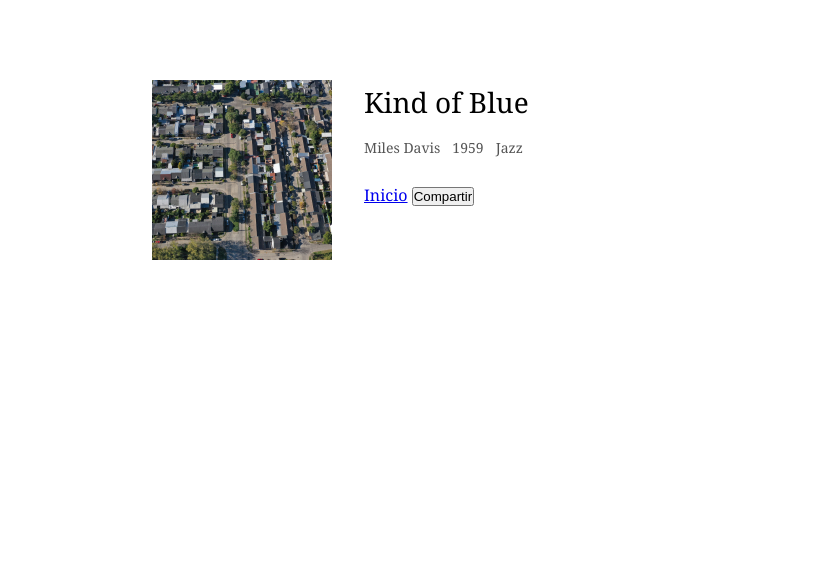
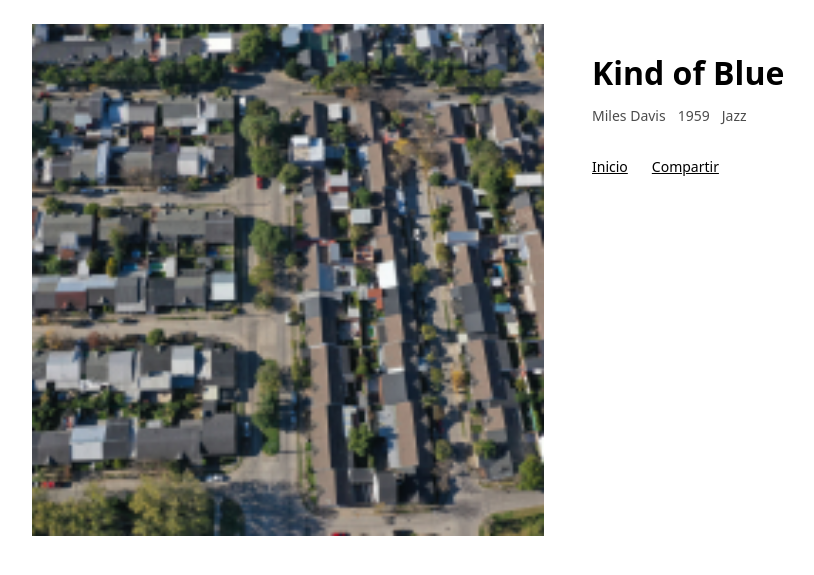
Before and after one commit to gsplay/undisco, a Jekyll site: the page built from discos/kind-of-blue.md, in a window 1280 px wide. Shown: the top 575 px of the page, without its empty margins (152-966 px from the left). Built offline with Jekyll 4.4.1, drawn with Linux system fonts in a browser that asks for light colours.

Commit message:
Update main.css
asdwee3

```diff
--- a/assets/css/main.css
+++ b/assets/css/main.css
@@ -1,58 +1,97 @@
 * {
   box-sizing: border-box;
-  margin: 0;
-  padding: 0;
 }
 
 body {
-  font-family: Georgia, "Times New Roman", serif;
+  margin: 0;
+  font-family: system-ui, -apple-system, BlinkMacSystemFont, "Segoe UI", sans-serif;
   background: #ffffff;
   color: #000000;
-  line-height: 1.6;
 }
 
 .disco-entry {
-  max-width: 720px;
-  margin: 80px auto;
-  padding: 0 24px;
-  display: grid;
-  grid-template-columns: 180px 1fr;
+  max-width: 960px;
+  margin: 0 auto;
+  padding: 24px;
+  display: flex;
+  flex-direction: column;
   gap: 32px;
 }
 
+/* COVER */
+
+.cover {
+  display: flex;
+  justify-content: center;
+}
+
 .cover img {
-  width: 180px;
-  height: 180px;
-  object-fit: cover;
+  width: 90%;
+  max-width: 360px;
+  height: auto;
+  display: block;
 }
+
+/* CONTENT */
 
 .content h1 {
   font-size: 28px;
-  font-weight: normal;
   margin-bottom: 12px;
+  font-weight: 600;
 }
 
 .meta {
-  font-size: 14px;
-  color: #555;
   display: flex;
   gap: 12px;
+  font-size: 14px;
+  opacity: 0.7;
   margin-bottom: 24px;
 }
 
 .text {
   font-size: 16px;
-  max-width: 520px;
+  line-height: 1.6;
+  margin-bottom: 32px;
 }
 
-/* Mobile */
-@media (max-width: 640px) {
+/* ACTIONS */
+
+.actions {
+  display: flex;
+  gap: 24px;
+  font-size: 14px;
+}
+
+.actions a,
+.actions button {
+  background: none;
+  border: none;
+  padding: 0;
+  color: #000;
+  text-decoration: underline;
+  cursor: pointer;
+  font: inherit;
+}
+
+/* DESKTOP */
+
+@media (min-width: 768px) {
   .disco-entry {
-    grid-template-columns: 1fr;
+    flex-direction: row;
+    align-items: flex-start;
+    gap: 48px;
   }
 
   .cover img {
-    width: 140px;
-    height: 140px;
+    width: 512px;
+    max-width: 512px;
+  }
+
+  .content {
+    max-width: 420px;
+  }
+
+  .content h1 {
+    font-size: 32px;
   }
 }
```
